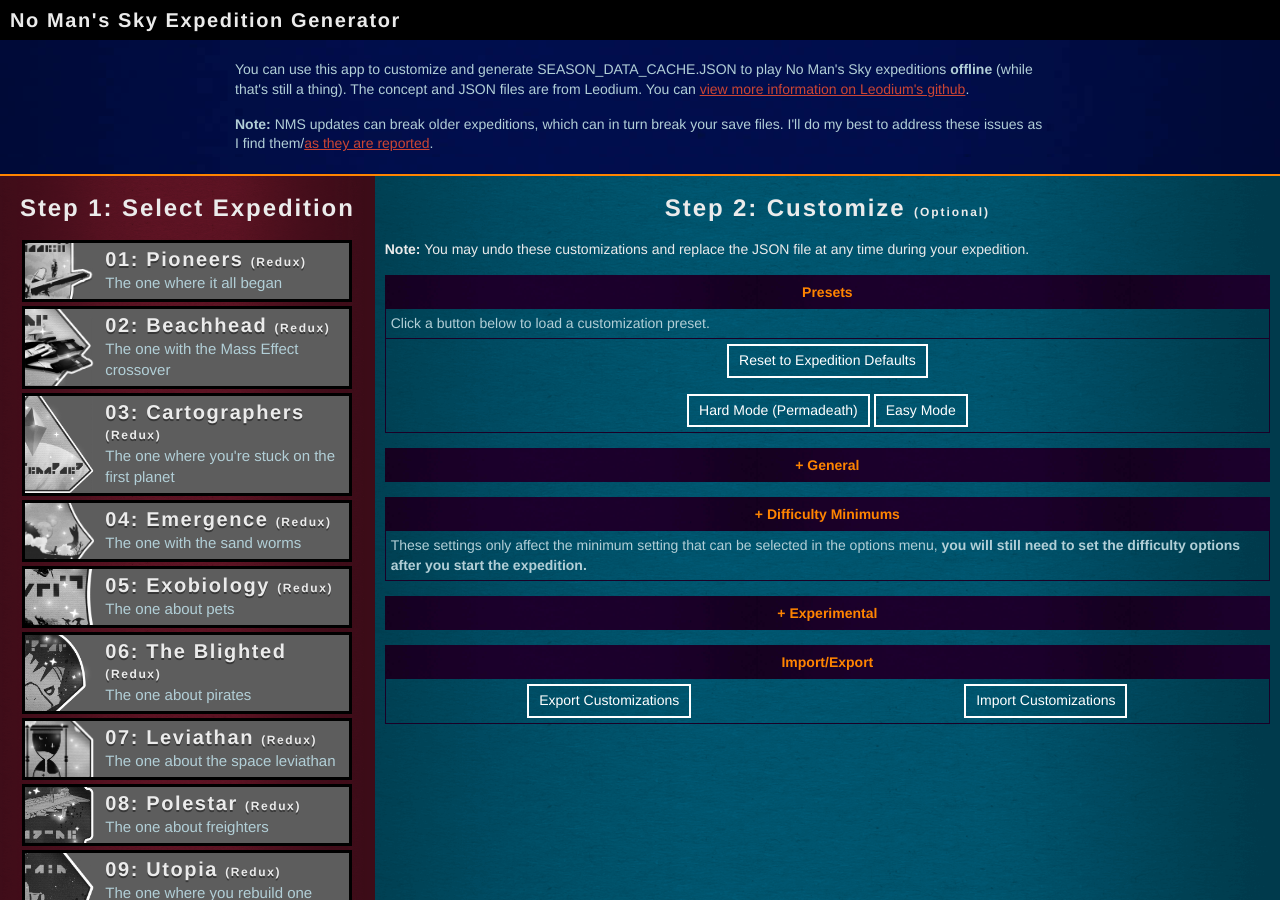
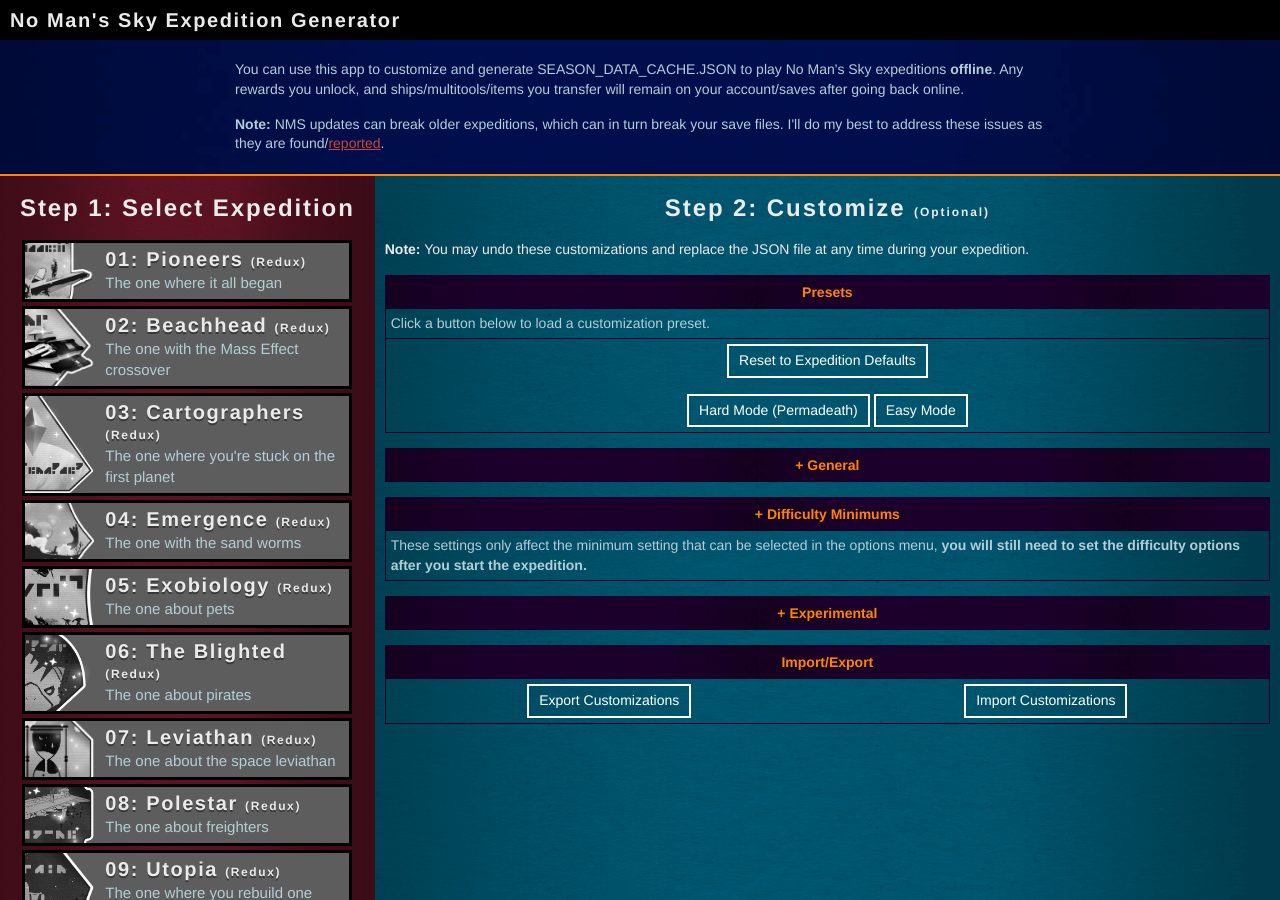
Before and after one commit to cwmonkey/nms-expeditions, a Jekyll site: the page built from index.html, in a window 1280 px wide and 900 px high. Built offline with Jekyll 4.4.1, drawn with Linux system fonts in a browser that asks for light colours; some web fonts are replaced; some of the changed text lies outside the part shown.

Commit message:
Updating copy for brevity/clarity
Addresses question asked in #22

```diff
--- a/index.html
+++ b/index.html
@@ -23,10 +23,11 @@
     <section class="intro"><div class="content cms">
       <h2 class="visibly-hidden">Introduction</h2>
       <p>
-        You can use this app to customize and generate SEASON_DATA_CACHE.JSON to play No Man's Sky expeditions <strong>offline</strong> (while that's still a thing). The concept and JSON files are from Leodium. You can <a href="https://github.com/leodium/leodium-ReLive-NoMansSky-Expeditions-Offline" target="_blank">view more information on Leodium's github</a>.
+        You can use this app to customize and generate SEASON_DATA_CACHE.JSON to play No Man's Sky expeditions <strong>offline</strong>.
+        Any rewards you unlock, and ships/multitools/items you transfer will remain on your account/saves after going back online.
       </p>
       <p>
-        <strong>Note:</strong> NMS updates can break older expeditions, which can in turn break your save files. I'll do my best to address these issues as I find them/<a href="https://github.com/cwmonkey/nms-expeditions/issues" target="_blank">as they are reported</a>.
+        <strong>Note:</strong> NMS updates can break older expeditions, which can in turn break your save files. I'll do my best to address these issues as they are found/<a href="https://github.com/cwmonkey/nms-expeditions/issues" target="_blank">reported</a>.
       </p>
     </div></section>
   </header>
@@ -373,6 +374,9 @@
     <p>
       You can also contact <strong>WrasslorMonkey</strong> on Discord.
     </p>
+    <p>
+      Thanks to Leodium (who has retired from this project) for sharing this concept and files to help make this page possible.
+    </p>
   </div>
   <div class="image">
     <img src="images/monkey-head-graffiti.png" alt="cwmonkey avatar">
```
